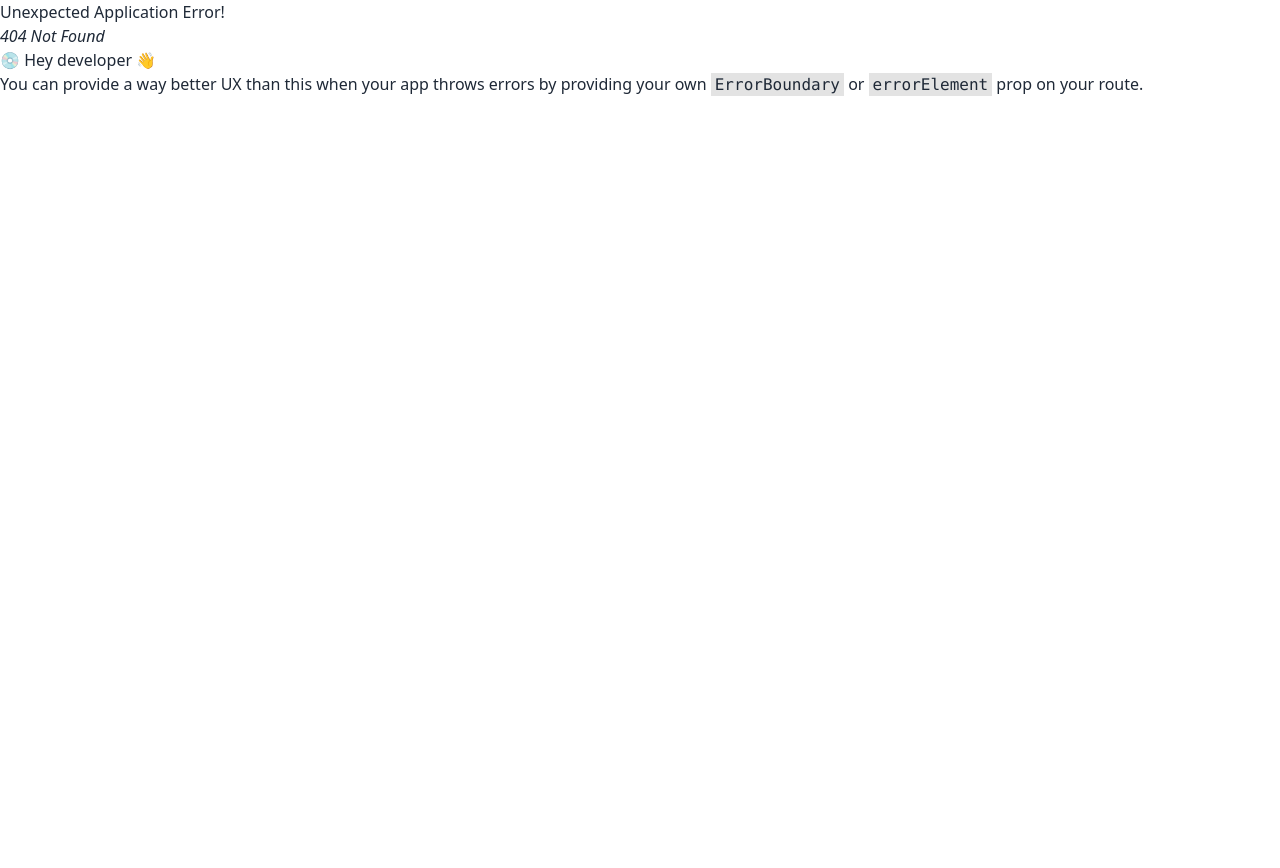
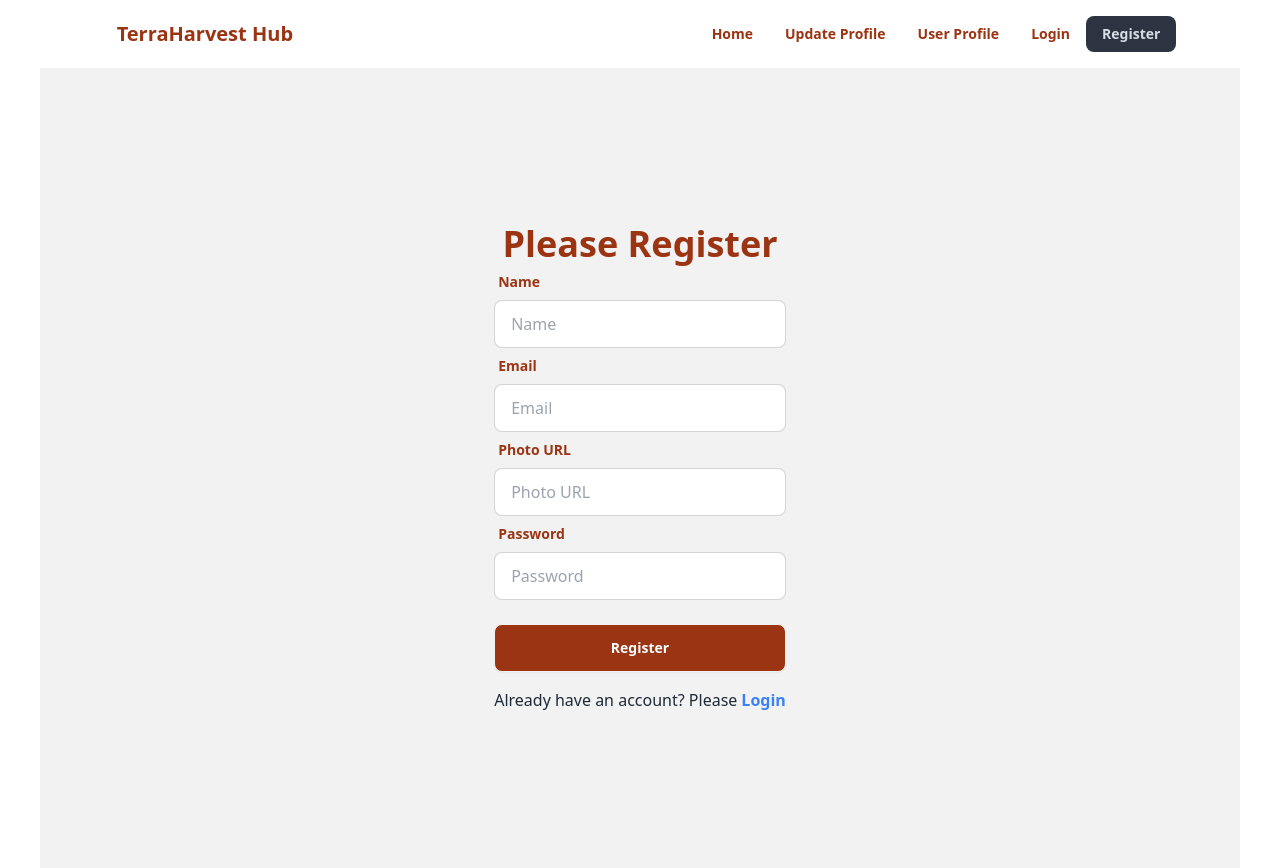
Before and after one commit to Md-Ashikur-Rahman-Ashik/Real-Estate, a React (Vite) app: page /register in a window 1280 px wide. Before the commit this address had no page. Before the commit the page ends 800 px from the top, so only its background shows below. Built offline with nearby package versions, Linux system fonts and the light colour scheme; no server answers.

Commit message:
Register page added with functionality

```diff
--- a/package.json
+++ b/package.json
@@ -17,6 +17,7 @@
     "react-dom": "^18.2.0",
     "react-icons": "^5.0.1",
     "react-router-dom": "^6.22.3",
+    "react-toastify": "^10.0.5",
     "sort-by": "^1.2.0"
   },
   "devDependencies": {
--- a/src/components/AuthProvider/AuthProvider.jsx
+++ b/src/components/AuthProvider/AuthProvider.jsx
@@ -1,11 +1,36 @@
-import { createContext } from "react";
-import { getAuth } from "firebase/auth";
+import { createContext, useState } from "react";
+import {
+  createUserWithEmailAndPassword,
+  getAuth,
+  signInWithEmailAndPassword,
+  signInWithEmailLink,
+} from "firebase/auth";
 import app from "../../firebase/firebase.config";
 
 const auth = getAuth(app);
 
-const AuthProvider = () => {
-  const authInfo = createContext();
+export const AuthContext = createContext(null);
+
+const AuthProvider = ({ children }) => {
+  const [user, setUser] = useState(null);
+
+  const registerUser = (email, password) => {
+    return createUserWithEmailAndPassword(auth, email, password);
+  };
+
+  const logInUser = (email, password) => {
+    return signInWithEmailAndPassword(auth, email, password);
+  };
+
+  const authInfo = {
+    user,
+    registerUser,
+    logInUser
+  };
+
+  return (
+    <AuthContext.Provider value={authInfo}>{children}</AuthContext.Provider>
+  );
 };
 
 export default AuthProvider;
--- a/src/components/Login/Login.jsx
+++ b/src/components/Login/Login.jsx
@@ -1,17 +1,29 @@
+import { useContext } from "react";
 import { FaGoogle } from "react-icons/fa";
+import { FaFacebook } from "react-icons/fa";
+import { Link } from "react-router-dom";
+import { AuthContext } from "../AuthProvider/AuthProvider";
 
 const Login = () => {
+  const { user, logInUser } = useContext(AuthContext);
+
   const handleSubmit = (e) => {
     e.preventDefault();
 
     const email = e.target.email.value;
     const password = e.target.password.value;
+
+    logInUser(email, password)
+      .then((result) => console.log(result.user))
+      .catch((error) => console.error(error));
   };
 
   return (
-    <div className="hero py-4 md:py-0 lg:py-0 lg:min-h-screen md:min-h-screen bg-base-200">
+    <div className="hero py-4 md:py-4 lg:py-0 lg:min-h-screen bg-base-200">
       <form onSubmit={handleSubmit}>
-        <h2 className="text-4xl font-bold text-orange-800">Please Login</h2>
+        <h2 className="text-4xl font-bold text-orange-800 text-center">
+          Please Login
+        </h2>
         <div className="form-control">
           <label className="label">
             <span className="label-text font-bold text-orange-800">Email</span>
@@ -44,6 +56,15 @@ const Login = () => {
         <button className="btn w-full mt-4 bg-orange-800 text-white">
           <FaGoogle /> Login with Google
         </button>
+        <button className="btn w-full mt-4 bg-orange-800 text-white">
+          <FaFacebook /> Login with Facebook
+        </button>
+        <p className="flex gap-1 justify-center mt-4">
+          {"Don't have an account? Please"}
+          <Link className="text-blue-500 font-bold" to="/register">
+            Register
+          </Link>
+        </p>
       </form>
     </div>
   );
--- a/src/components/Navbar/Navbar.jsx
+++ b/src/components/Navbar/Navbar.jsx
@@ -22,8 +22,8 @@ const Navbar = () => {
   );
 
   return (
-    <div className="navbar bg-base-100">
-      <div className="navbar-start">
+    <div className="navbar justify-center bg-base-100">
+      <div className="lg:navbar-start">
         <div className="dropdown">
           <div tabIndex={0} role="button" className="btn btn-ghost lg:hidden">
             <svg
--- /dev/null
+++ b/src/components/Register/Register.jsx
@@ -0,0 +1,105 @@
+import { useContext } from "react";
+import { Link } from "react-router-dom";
+import { AuthContext } from "../AuthProvider/AuthProvider";
+import { ToastContainer, toast } from "react-toastify";
+import "react-toastify/dist/ReactToastify.css";
+
+const Register = () => {
+  const { user, registerUser } = useContext(AuthContext);
+
+  const handleSubmit = (e) => {
+    e.preventDefault();
+
+    const email = e.target.email.value;
+    const password = e.target.password.value;
+
+    if (!/^(?=.*?[A-Z])/.test(password)) {
+      toast("Your password should at least have one Uppercase letter");
+      return;
+    } else if (!/^(?=.*?[a-z])/.test(password)) {
+      toast("Your password should at least have one lowercase letter");
+      return;
+    } else if (password.length < 6) {
+      toast("Your password should have minimum 6 characters");
+      return;
+    }
+
+    registerUser(email, password)
+      .then((result) => toast("User Registration Successful"))
+      .catch((error) => console.error(error));
+  };
+
+  return (
+    <div className="hero py-4 md:py-4 lg:py-0 lg:min-h-screen bg-base-200">
+      <ToastContainer></ToastContainer>
+      <form onSubmit={handleSubmit}>
+        <h2 className="text-4xl font-bold text-orange-800 text-center">
+          Please Register
+        </h2>
+        <div className="form-control">
+          <label className="label">
+            <span className="label-text font-bold text-orange-800">Name</span>
+          </label>
+          <input
+            type="text"
+            placeholder="Name"
+            className="input input-bordered"
+            name="name"
+            required
+          />
+        </div>
+        <div className="form-control">
+          <label className="label">
+            <span className="label-text font-bold text-orange-800">Email</span>
+          </label>
+          <input
+            type="email"
+            placeholder="Email"
+            className="input input-bordered"
+            name="email"
+            required
+          />
+        </div>
+        <div className="form-control">
+          <label className="label">
+            <span className="label-text font-bold text-orange-800">
+              Photo URL
+            </span>
+          </label>
+          <input
+            type="text"
+            placeholder="Photo URL"
+            className="input input-bordered"
+            name="photoURL"
+            required
+          />
+        </div>
+        <div className="form-control">
+          <label className="label">
+            <span className="label-text font-bold text-orange-800">
+              Password
+            </span>
+          </label>
+          <input
+            type="password"
+            placeholder="Password"
+            name="password"
+            className="input input-bordered"
+            required
+          />
+        </div>
+        <div className="form-control mt-6">
+          <button className="btn bg-orange-800 text-white">Register</button>
+        </div>
+        <p className="flex gap-1 justify-center mt-4">
+          {"Already have an account? Please"}
+          <Link className="text-blue-500 font-bold" to="/login">
+            Login
+          </Link>
+        </p>
+      </form>
+    </div>
+  );
+};
+
+export default Register;
--- a/src/main.jsx
+++ b/src/main.jsx
@@ -3,9 +3,12 @@ import ReactDOM from "react-dom/client";
 import "./index.css";
 import { RouterProvider } from "react-router-dom";
 import { routes } from "./routes/Routes.jsx";
+import AuthProvider from "./components/AuthProvider/AuthProvider.jsx";
 
 ReactDOM.createRoot(document.getElementById("root")).render(
   <React.StrictMode>
-    <RouterProvider router={routes} />
+    <AuthProvider>
+      <RouterProvider router={routes} />
+    </AuthProvider>
   </React.StrictMode>
 );
--- a/src/routes/Routes.jsx
+++ b/src/routes/Routes.jsx
@@ -2,6 +2,7 @@ import { createBrowserRouter } from "react-router-dom";
 import Root from "../components/Root/Root";
 import Home from "../components/Home/Home";
 import Login from "../components/Login/Login";
+import Register from "../components/Register/Register";
 
 export const routes = createBrowserRouter([
   {
@@ -16,6 +17,10 @@ export const routes = createBrowserRouter([
         path: "/login",
         element: <Login></Login>,
       },
+      {
+        path: "/register",
+        element: <Register></Register>,
+      },
     ],
   },
 ]);
```
Also changed, not shown: 1 other file (tests, documents, lock files or other folders).
